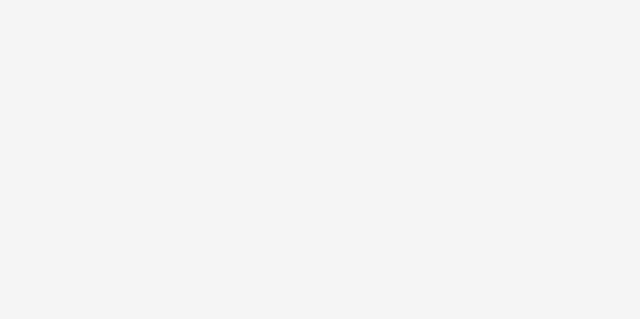
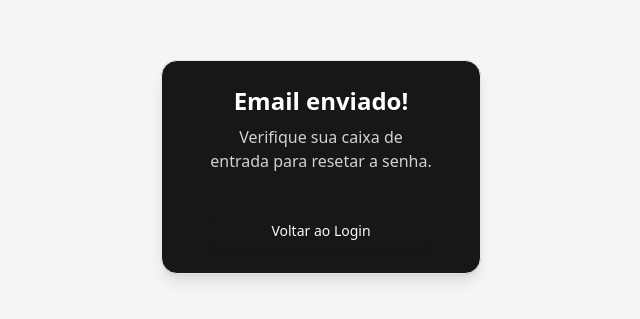
Before and after one commit to leticiamantovani/auth-manager-front, a React (Vite) app: page /sent in a window 1280 px wide. Before the commit this address had no page. Shown: the part 233-552 px from the top of the page, without its empty margins (319-959 px from the left). Built offline with nearby package versions, Linux system fonts and the light colour scheme.

Commit message:
feat: add email sent page

```diff
--- a/src/App.tsx
+++ b/src/App.tsx
@@ -3,14 +3,16 @@ import Login from "./pages/Login.tsx";
 import Register from "./pages/Register.tsx";
 import ResetPassword from "./pages/ResetPassword.tsx";
 import Success from "./pages/Success.tsx";
+import EmailSent from "./pages/EmailSent.tsx";
 
 export default function App() {
   return (
     <Routes>
-      <Route path="/login" element={<Login />} />
+      <Route path="/" element={<Login />} />
       <Route path="/register" element={<Register />} />
       <Route path="/reset-password" element={<ResetPassword />} />
-      <Route path="/" element={<Success />} />
+      <Route path="/success" element={<Success />} />
+      <Route path="/sent" element={<EmailSent />} />
     </Routes>
   );
 }
--- /dev/null
+++ b/src/pages/EmailSent.tsx
@@ -0,0 +1,22 @@
+// src/pages/EmailSent.tsx
+import { Link } from "react-router-dom";
+import { Card, CardContent, CardFooter } from "@/components/ui/card.tsx";
+import { Button } from "@/components/ui/button.tsx";
+
+export default function EmailSent() {
+  return (
+    <Card className="w-80 p-6 bg-primary text-white rounded-2xl shadow-lg flex flex-col items-center space-y-4">
+      <CardContent>
+        <h2 className="text-2xl font-semibold text-center">Email enviado!</h2>
+        <p className="mt-2 text-center text-white/80">
+          Verifique sua caixa de entrada para resetar a senha.
+        </p>
+      </CardContent>
+      <CardFooter className="w-full">
+        <Link to="/" className="w-full">
+          <Button className="w-full">Voltar ao Login</Button>
+        </Link>
+      </CardFooter>
+    </Card>
+  );
+}
--- a/src/pages/Login.tsx
+++ b/src/pages/Login.tsx
@@ -14,7 +14,7 @@ export default function Login() {
     e.preventDefault();
     try {
       await login({ email, password });
-      navigate("/dashboard");
+      navigate("/success");
     } catch (err) {
       alert("Error logging in");
     }
--- a/src/pages/ResetPassword.tsx
+++ b/src/pages/ResetPassword.tsx
@@ -3,16 +3,17 @@ import { Input } from "@/components/ui/input.tsx";
 import { Button } from "@/components/ui/button.tsx";
 import { Card, CardContent, CardFooter } from "@/components/ui/card.tsx";
 import { resetPassword } from "../api/auth.ts";
-import { Link } from "react-router-dom";
+import { useNavigate, Link } from "react-router-dom";
 
 export default function ResetPassword() {
   const [email, setEmail] = useState("");
+  const navigate = useNavigate();
 
   const handleSubmit = async (e) => {
     e.preventDefault();
     try {
+      navigate("/sent");
       await resetPassword({ email });
-      alert("Verify your email for reset link");
     } catch {
       alert("Error sending reset link");
     }
```
